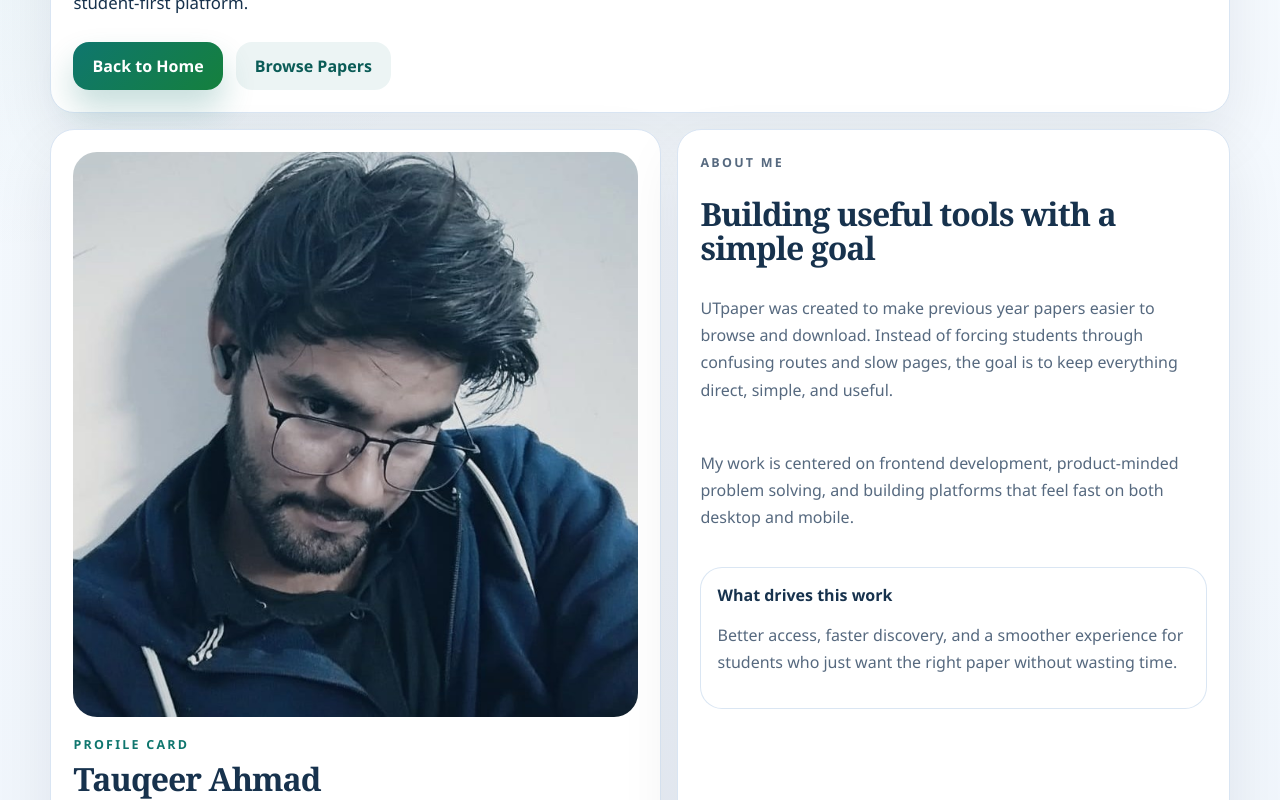
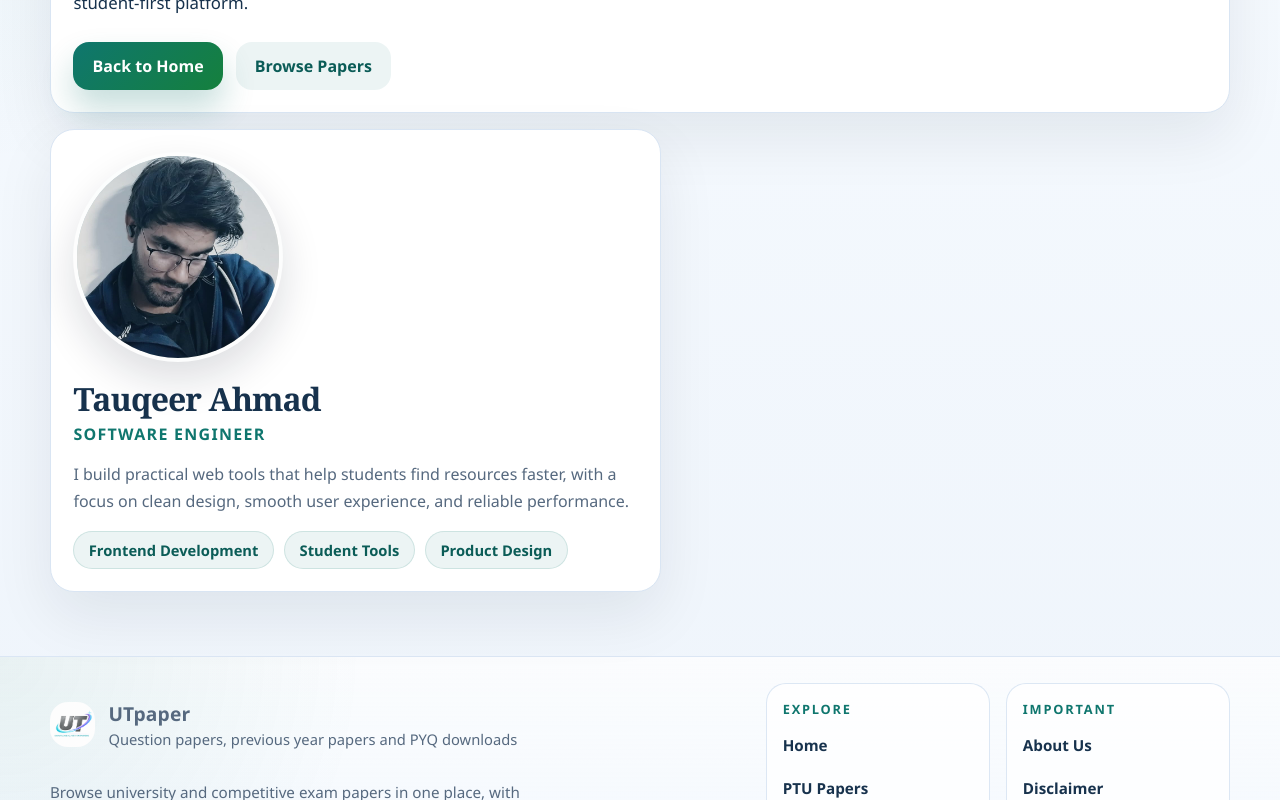
Before and after one commit to ahmadtauqeer672/ut_downloader_pyq, a Next.js app in the folder next-frontend/: page /about in a window 1280 px wide. Shown: the part 420-1220 px from the top of the page. Built offline with nearby package versions, Linux system fonts and the light colour scheme; no server answers.

Commit message:
Refine about page profile layout

```diff
--- a/next-frontend/app/about/page.tsx
+++ b/next-frontend/app/about/page.tsx
@@ -57,7 +57,7 @@ export default function AboutPage() {
           </div>
 
           <div className="about-profile__copy">
-            <p className="eyebrow">Profile Card</p>
+
             <h2>{profile.name}</h2>
             <p className="about-profile__role">{profile.role}</p>
             <p className="about-profile__intro">{profile.intro}</p>
@@ -70,20 +70,7 @@ export default function AboutPage() {
           </div>
         </article>
 
-        <article className="card about-story">
-          <p className="eyebrow">About Me</p>
-          <h2>Building useful tools with a simple goal</h2>
-          <p>{profile.about}</p>
-          <p>{profile.focus}</p>
 
-          <div className="about-story__panel">
-            <strong>What drives this work</strong>
-            <p>
-              Better access, faster discovery, and a smoother experience for students who just want the right paper
-              without wasting time.
-            </p>
-          </div>
-        </article>
       </div>
     </section>
   );
--- a/next-frontend/app/globals.css
+++ b/next-frontend/app/globals.css
@@ -244,6 +244,7 @@ img {
 
 .about-profile {
   display: grid;
+  justify-items: start;
   gap: 1.2rem;
   background:
     linear-gradient(180deg, rgba(15, 118, 110, 0.05), rgba(255, 255, 255, 0.96)),
@@ -253,11 +254,15 @@ img {
 .about-profile__media {
   position: relative;
   overflow: hidden;
-  border-radius: 24px;
-  min-height: 320px;
+  width: clamp(140px, 24vw, 210px);
+  aspect-ratio: 1;
+  min-height: 0;
+  border-radius: 50%;
   background:
     linear-gradient(135deg, rgba(15, 118, 110, 0.2), rgba(245, 158, 11, 0.16)),
     #dfeaf5;
+  border: 4px solid rgba(255, 255, 255, 0.95);
+  box-shadow: 0 18px 40px rgba(15, 23, 42, 0.14);
 }
 
 .about-profile__image {
@@ -1143,8 +1148,7 @@ img {
   }
 
   .about-profile__media {
-    min-height: 260px;
-    border-radius: 20px;
+    width: 150px;
   }
 
   .competitive-page-head h1 {
```
